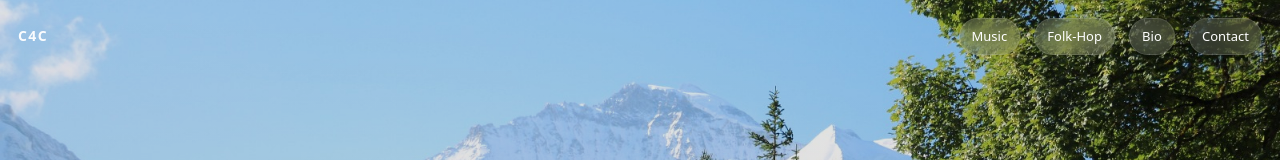
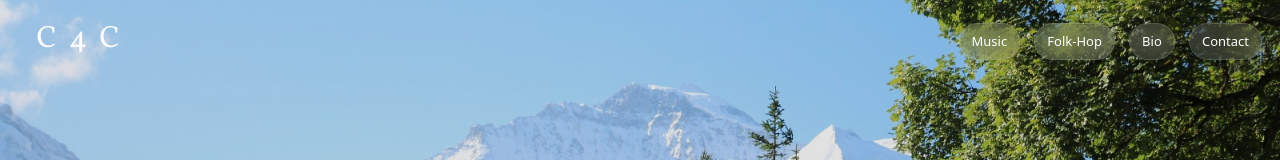
Before and after one commit to jessedettwiler/jessedettwiler.github.io, a plain HTML site: page index.html in a window 1280 px wide. Shown: the top 160 px of the page. Drawn offline with Linux system fonts and the light colour scheme; files whose address does not match are found by name.

Commit message:
Update index.html

```diff
--- a/index.html
+++ b/index.html
@@ -11,7 +11,9 @@
 <body>
 
   <header class="site-header">
-    <a href="#top" class="brand" aria-label="Go to top">C4C</a>
+    <a href="#top" class="brand" aria-label="C4C home">
+  <img src="images/logo-c4c.png" alt="C4C logo">
+</a>
 
     <nav class="nav-right" aria-label="Menu">
       <a href="#music">Music</a>
```
